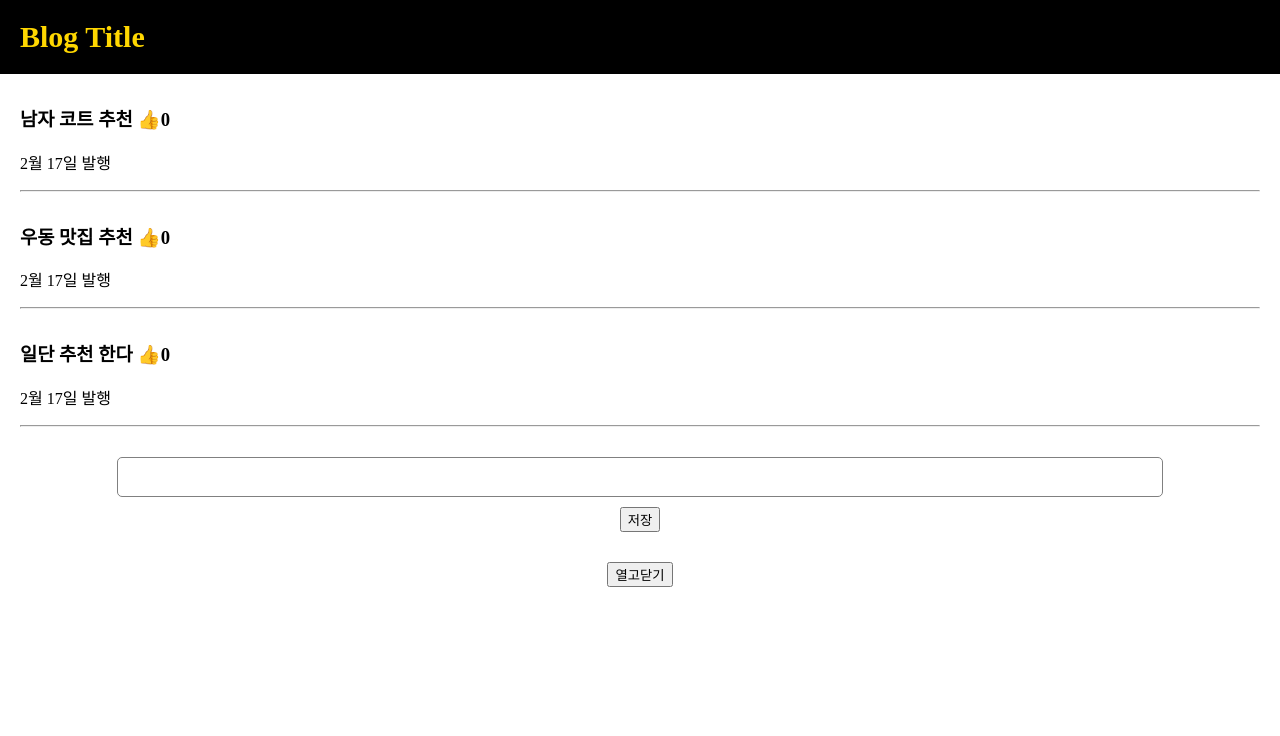
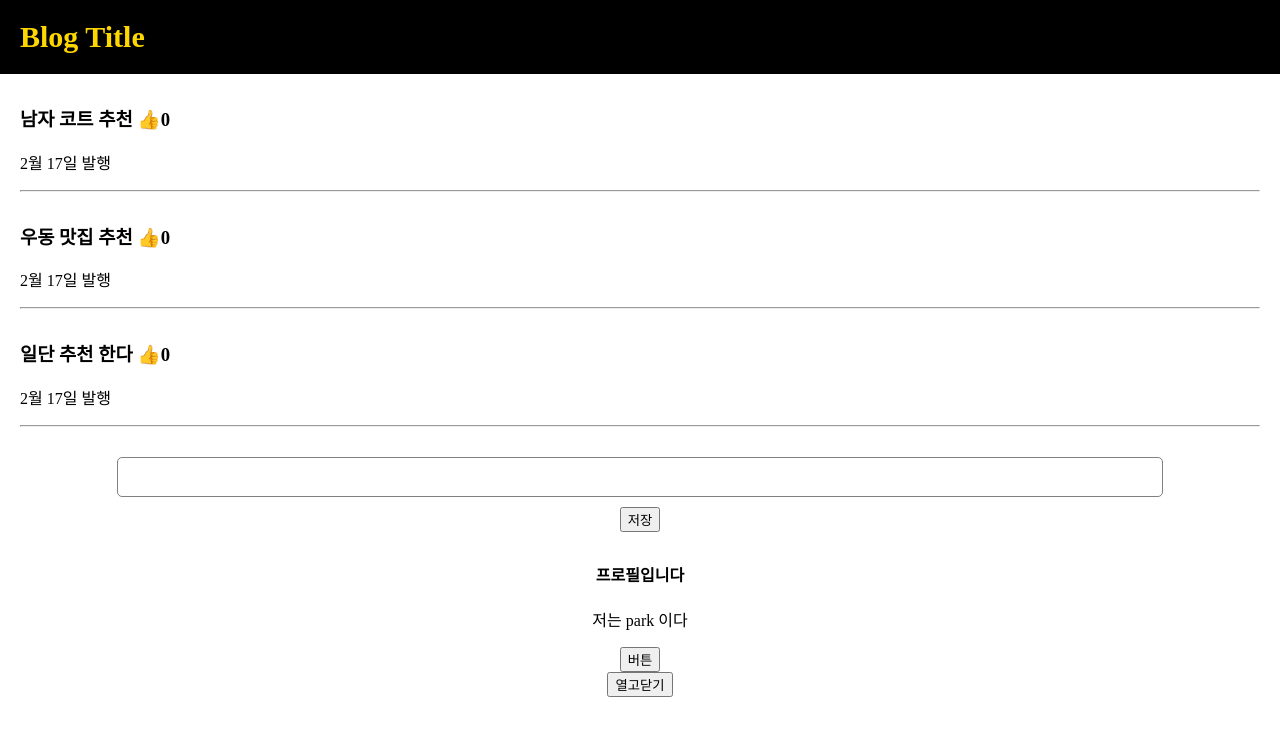
Before and after one commit to YongmanPark/playground, a React (Create React App) app: page / in a window 1280 px wide. Shown: the top 736 px of the page. Built offline with nearby package versions, Linux system fonts and the light colour scheme.

Commit message:
class component

```diff
--- a/src/App.js
+++ b/src/App.js
@@ -63,6 +63,8 @@
         }}>저장</button>
       </div>
 
+      <Proflie/>
+
       <button onClick={()=>{modal변경(!modal)}}>열고닫기</button>
       {
         modal === true
@@ -87,5 +89,27 @@
   )
 }
 
+class Proflie extends React.Component{
+  constructor(){
+    super();
+    this.state = {name : 'park'}
+  }
+
+  changeName(){
+   this.setState({name : 'kim'})
+  }
+
+  render(){
+    return(
+      <div>
+        <h4>프로필입니다</h4>
+        <p> 저는 { this.state.name} 이다</p>
+        <button onClick={this.changeName.bind(this)}>버튼</button>
+      </div>
+
+    )
+  }
+}
+
 
 export default App;
```
